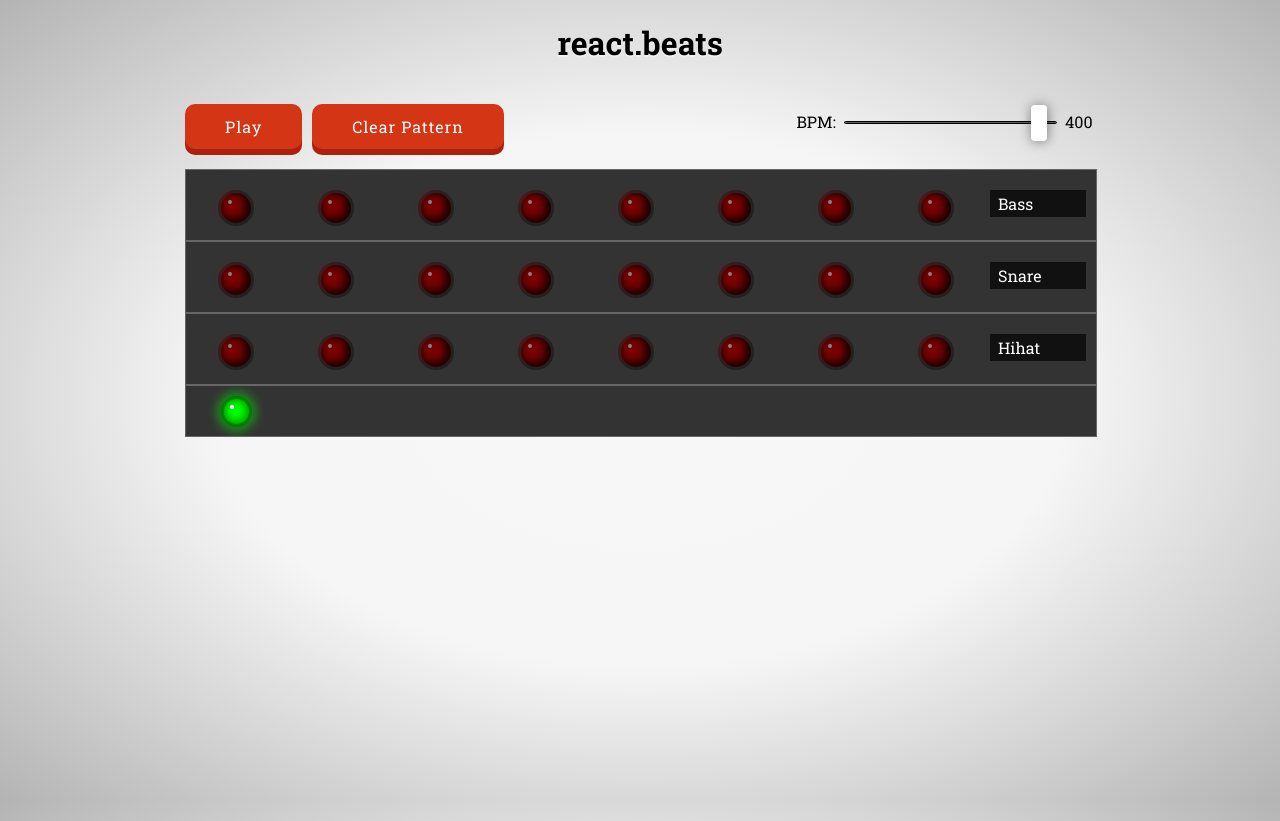
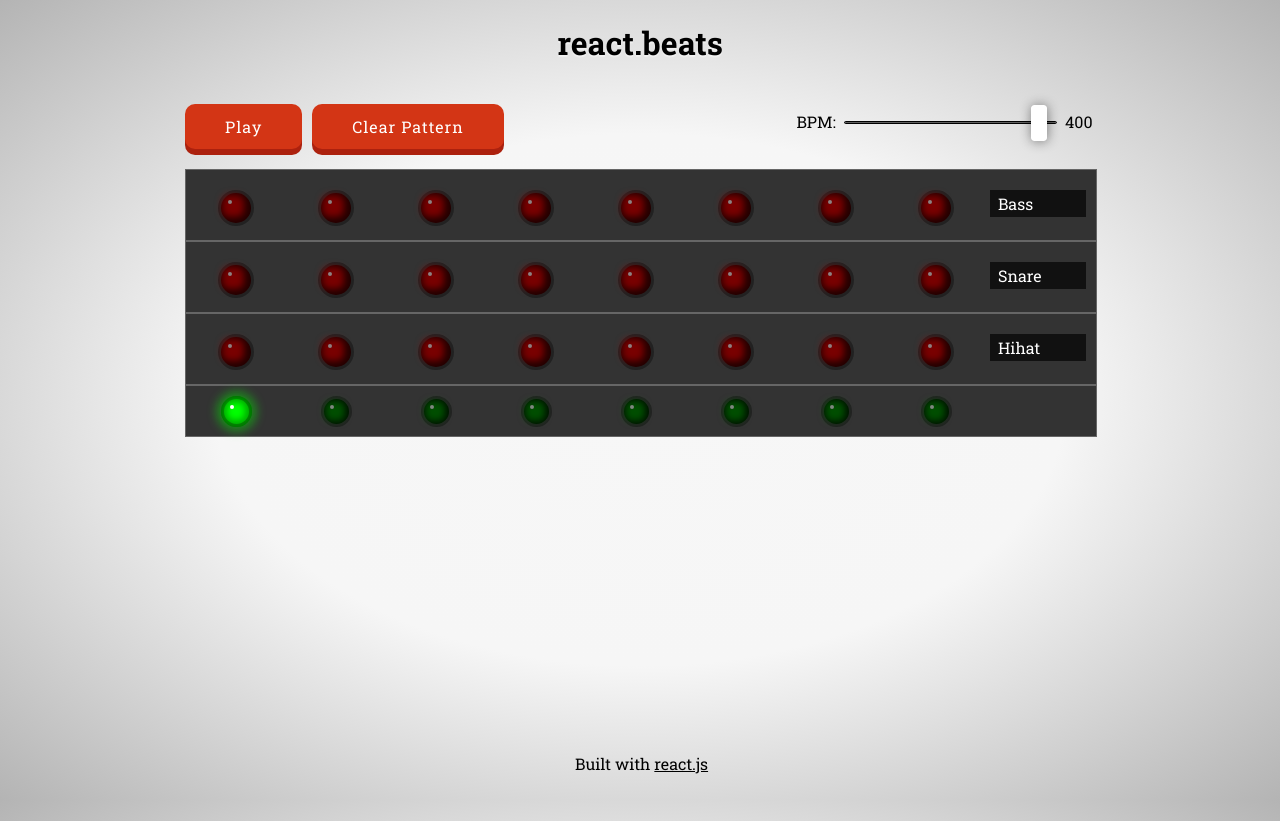
Before and after one commit to unlikenesses/react-beats, a React (Create React App) app: page / in a window 1280 px wide. Built offline with nearby package versions, Linux system fonts and the light colour scheme.

Commit message:
Add transporter off lights

```diff
--- a/public/index.html
+++ b/public/index.html
@@ -3,11 +3,12 @@
   <head>
     <meta charset="utf-8">
     <meta name="viewport" content="width=device-width, initial-scale=1">
-    <title>React App</title>
+    <title>react.beats</title>
 	<link href='https://fonts.googleapis.com/css?family=Roboto+Slab:400,700' rel='stylesheet' type='text/css'>
   </head>
   <body>
   	<h1>react.beats</h1>
     <div id="root"></div>
+    <p class="credits">Built with <a href="https://facebook.github.io/react/" target="_blank">react.js</a></p>
   </body>
 </html>
--- a/src/components/Transporter.js
+++ b/src/components/Transporter.js
@@ -4,6 +4,14 @@ class Transporter extends React.Component {
 	render() {
 		return (
 			<div className="transporterContainer">
+				<div className="transporterOff"><div className="transportLight"><div className="hilight"></div></div></div>
+				<div className="transporterOff"><div className="transportLight"><div className="hilight"></div></div></div>
+				<div className="transporterOff"><div className="transportLight"><div className="hilight"></div></div></div>
+				<div className="transporterOff"><div className="transportLight"><div className="hilight"></div></div></div>
+				<div className="transporterOff"><div className="transportLight"><div className="hilight"></div></div></div>
+				<div className="transporterOff"><div className="transportLight"><div className="hilight"></div></div></div>
+				<div className="transporterOff"><div className="transportLight"><div className="hilight"></div></div></div>
+				<div className="transporterOff"><div className="transportLight"><div className="hilight"></div></div></div>
 				<div className="transporter">
 					<div className="transportLight transportLightActive" style={{left: this.props.pos * 100 + 'px'}}><div className="hilight"></div></div>
 				</div>
--- a/src/index.css
+++ b/src/index.css
@@ -171,6 +171,10 @@ h1 {
 	bottom: 10px;
 }
 
+.credits a {
+	color: black;
+}
+
 /* BUTTONS */
 /* http://tympanus.net/codrops/2013/12/12/progress-button-styles/ */
 
```
